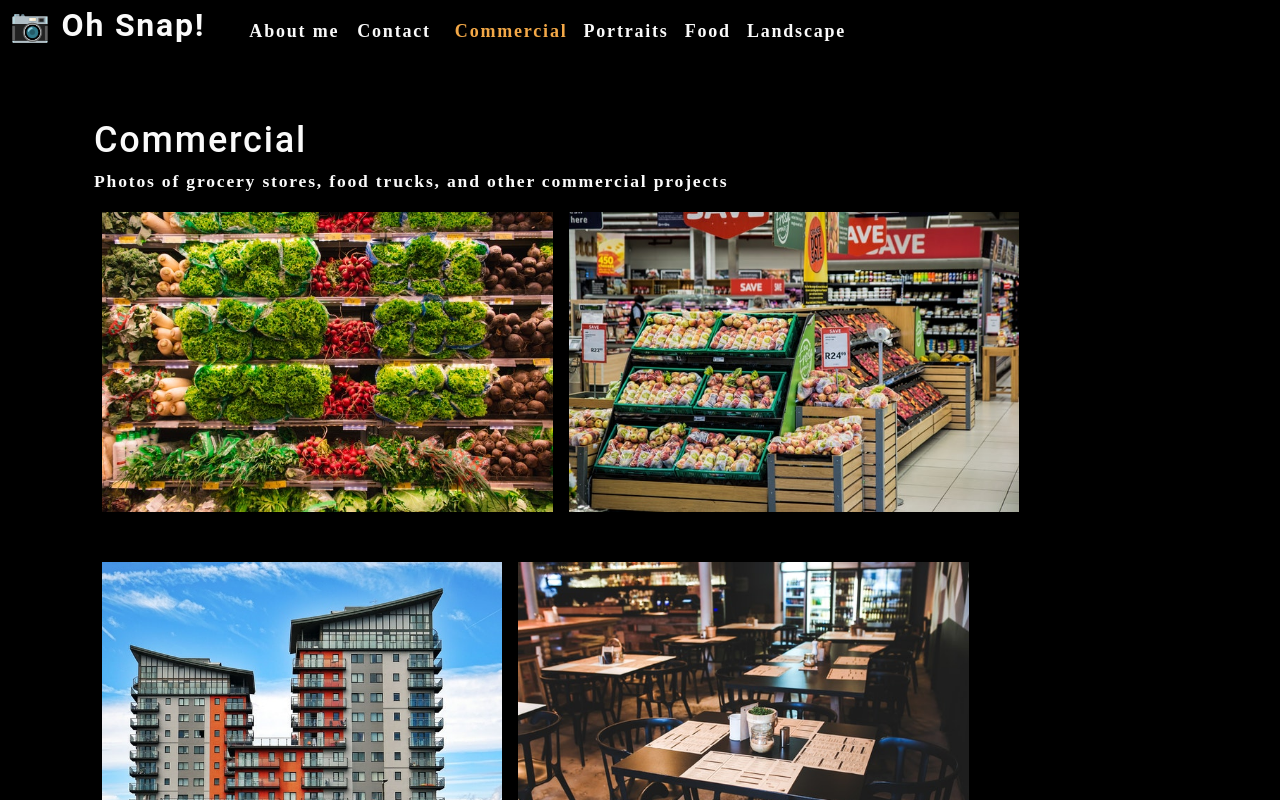
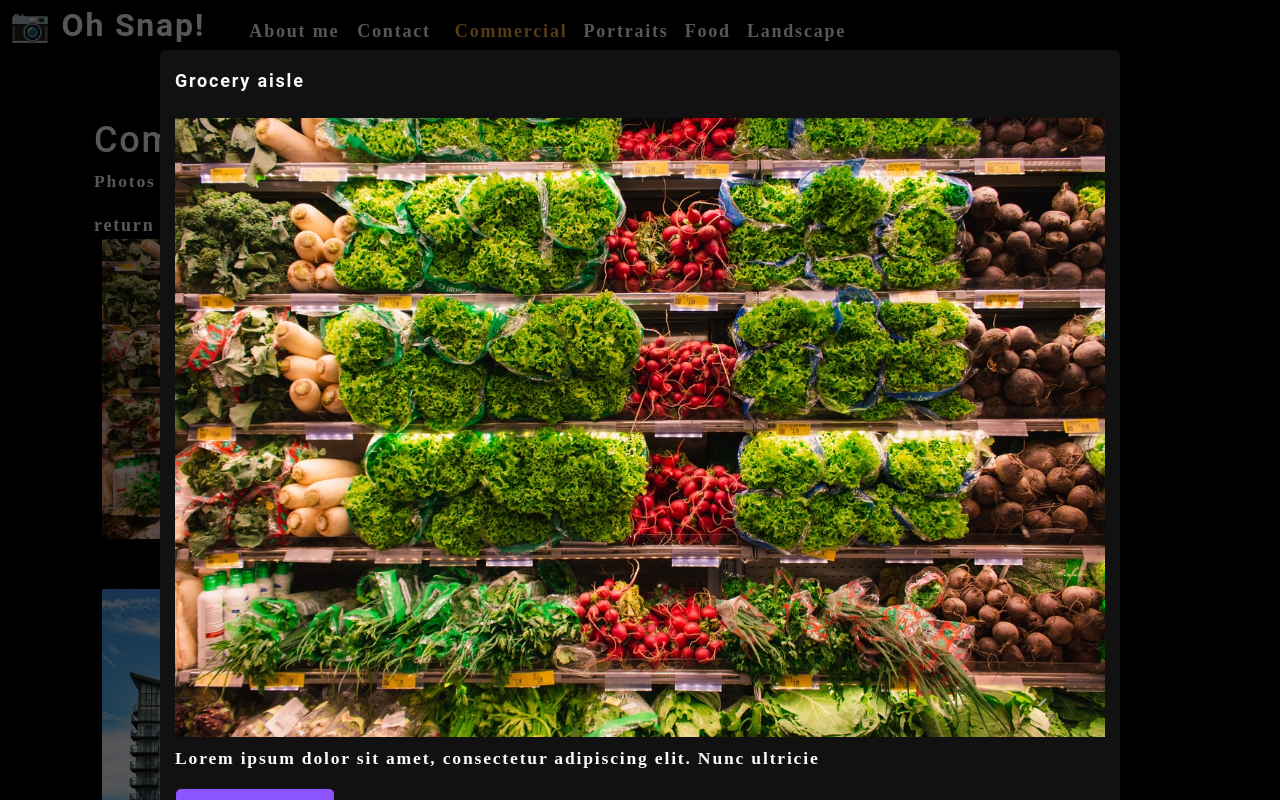
Before and after one commit to theprattler/photo-port, a React (Create React App) app: page / in a window 1280 px wide. Both pictures are taken after a click on the picture 327 px from the left and 361 px from the top of the page. Shown: the top 800 px of the page. Built offline with nearby package versions, Linux system fonts and the light colour scheme.

Commit message:
modal loads

```diff
--- /dev/null
+++ b/src/components/Modal/index.js
@@ -0,0 +1,20 @@
+import React from 'react';
+
+function Modal({currentPhoto}) {
+  const {name, category, description, index} = currentPhoto;
+
+  return (
+    <div className='modalBackdrop'>
+      <div className='modalContainer'>
+        <h3 className='modalTitle'>{name}</h3>
+        <img src={require(`../../assets/large/${category}/${index}.jpg`)} alt='current category' />
+        <p>{description}</p>
+        <button type='button'>
+          Close this modal
+        </button>
+      </div>
+    </div>
+  );
+}
+
+export default Modal;
--- a/src/components/PhotoList/index.js
+++ b/src/components/PhotoList/index.js
@@ -1,6 +1,6 @@
 import React, { useState } from 'react';
 // import photo from '../../assets/small/commercial/0.jpg';
-// import Modal from '../Modal';
+import Modal from '../Modal';
 
 const PhotoList = ({ category }) => {
   const [photos] = useState([
@@ -101,22 +101,35 @@
     },
   ]);
 
+  const [isModalOpen, setIsModalOpen] = useState(false);
+  const [currentPhoto, setCurrentPhoto] = useState();
+
   const currentPhotos = photos.filter((photo) => photo.category === category);
+  const toggleModal = (image, i) => {
+    setCurrentPhoto({...image, index: i});
+    setIsModalOpen(true);
+  }
 
   return (
     <div>
+      return (
+        <div>
+          {isModalOpen && <Modal currentPhoto={currentPhoto} />}
           <div className='flex-row'>
             {currentPhotos.map((image, i) => (
               <img
                 src={require(`../../assets/small/${category}/${i}.jpg`)}
                 alt={image.name}
                 className='img-thumbnail mx-1'
+                onClick={() => toggleModal(image, i)}
                 key={image.name}
               />
             ))}
           </div>
         </div>
       )
+    </div>
+  )
 }
 
 export default PhotoList;
```
Lines whose indentation alone changed are shown as unchanged.
